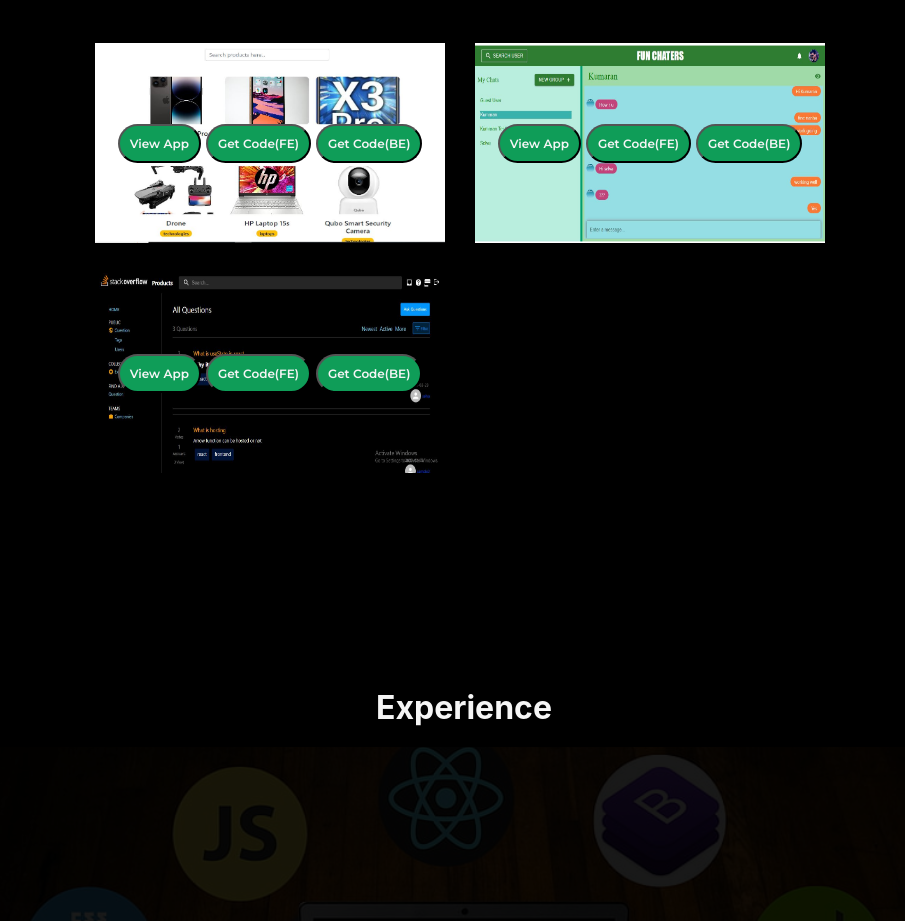
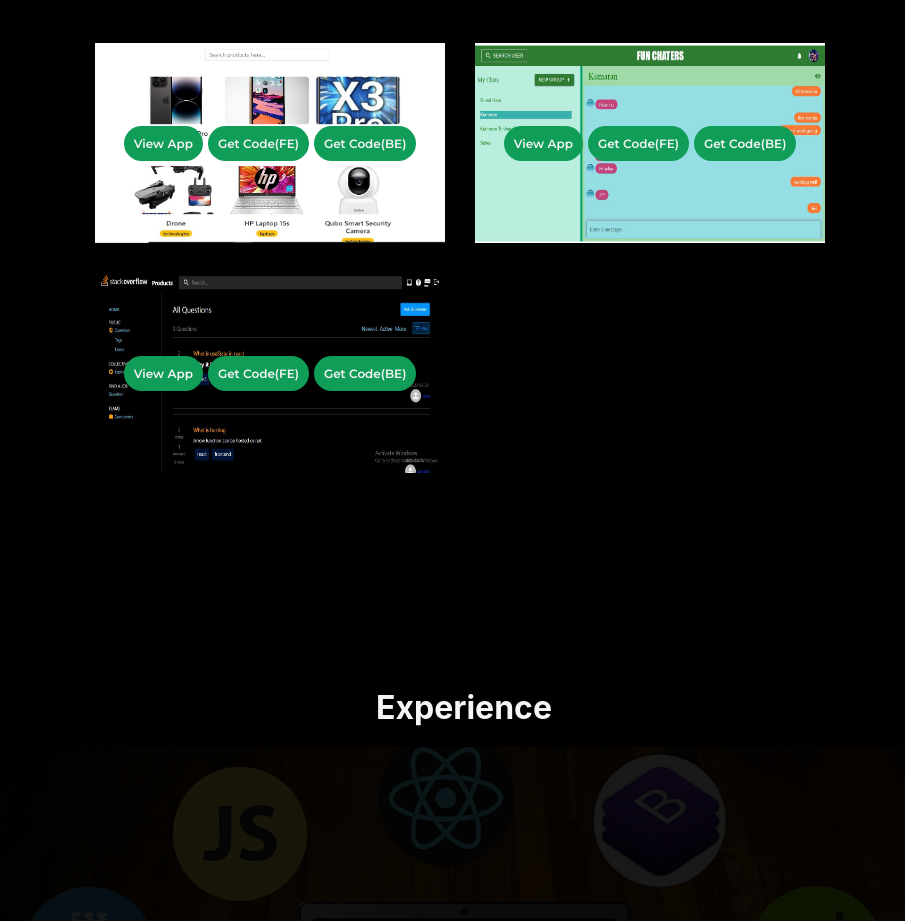
Before and after one commit to Selva81294/my-portfolio, a React (Create React App) app: page / in a window 1280 px wide. Shown: the part 1840-2761 px from the top of the page, without its empty margins (176-1081 px from the left). Built offline with nearby package versions, Linux system fonts and the light colour scheme.

Commit message:
style fix

```diff
--- a/src/Components/Project/Project.css
+++ b/src/Components/Project/Project.css
@@ -48,6 +48,7 @@
     font-weight: bolder;
     border-radius: 20px;
     cursor: pointer;
+    border: none;
 }
 
 .project_appBtn:hover{
@@ -64,6 +65,7 @@
     font-weight: bolder;
     border-radius: 20px;
     cursor: pointer;
+    border: none;
 }
 
 .project_codeBtnFE:hover{
@@ -80,6 +82,7 @@
     font-weight: bolder;
     border-radius: 20px;
     cursor: pointer;
+    border: none;
 }
 
 .project_codeBtnBE:hover{
```
